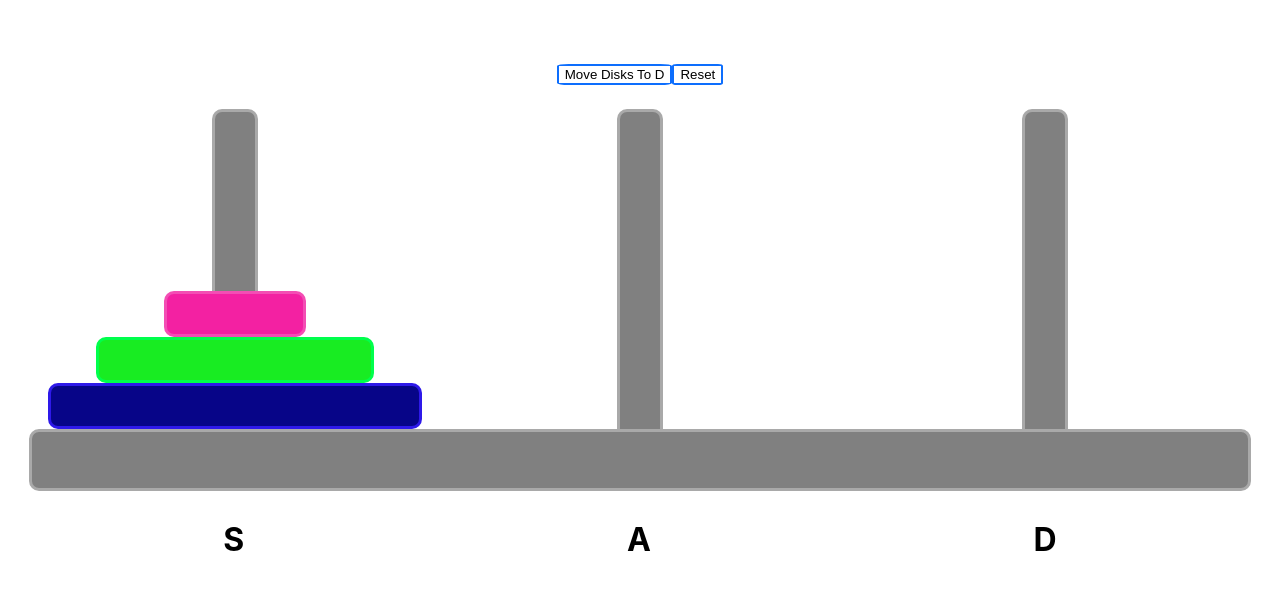
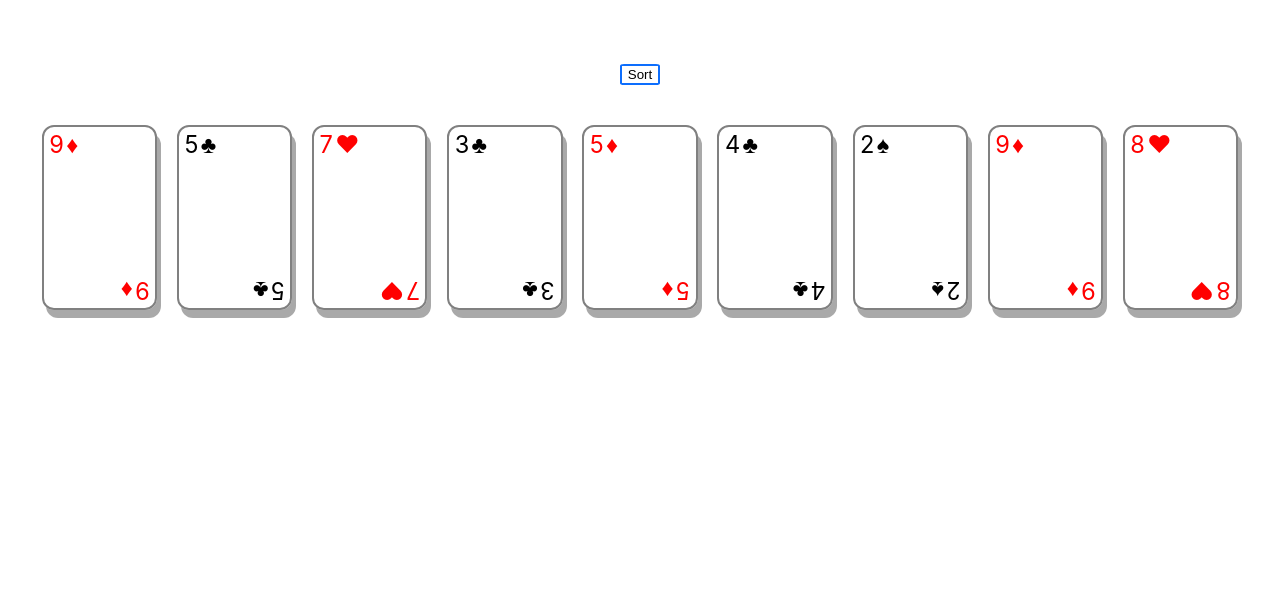
Before and after one commit to IvayloNikolov36/AlgorithmVisualiser, a React (Create React App) app in the folder algorithm-visualizer/: page / in a window 1280 px wide. Shown: the top 590 px of the page. Built offline with nearby package versions, Linux system fonts and the light colour scheme.

Commit message:
bubble sort initial

```diff
--- a/algorithm-visualizer/src/App.css
+++ b/algorithm-visualizer/src/App.css
@@ -8,6 +8,12 @@
 .row {
  display: flex;
  flex-direction: row;
+}
+
+.row-reverse {
+  display: flex;
+  flex-direction: row-reverse;
+  align-self: flex-end;
 }
 
 .col {
@@ -192,3 +198,46 @@
   background-color: rgb(243, 33, 162);
   width: 8.5rem;
 }
+
+/* --- Sorting ---*/
+
+.card {
+  display: flex;
+  flex-direction: column;
+  justify-content: space-between;
+  width: 6.563rem;
+  height: 10.938rem;
+  border: solid 0.125rem;
+  border-radius: 0.75rem;
+  border-color: gray;
+  box-shadow: 0.25rem 0.5rem darkgrey;
+  padding: 0.2rem;
+}
+
+.card-container {
+  width: 95%;
+  display: flex;
+  flex-direction: row;
+  justify-content: space-around;
+  margin: 1.5rem;
+  padding-bottom: 1.25rem;
+}
+
+.cardSymbol {
+  font-size: 1.475rem;
+  color: red;
+}
+
+.cardValue {
+  font-size: 1.475rem;
+  color: red;
+  margin-right: 0.145rem;
+  margin-left: 0.145rem;
+}
+
+.verticalFlip {
+  -webkit-transform: rotate(-180deg);
+  -moz-transform: rotate(-180deg);
+  -ms-transform: rotate(-180deg);
+  -o-transform: rotate(-180deg);
+}
--- a/algorithm-visualizer/src/App.js
+++ b/algorithm-visualizer/src/App.js
@@ -1,13 +1,15 @@
 import './App.css';
+import BubbleSort from './components/BubbleSort';
 //import ChessBoard from './components/ChessBoard';
-import HanoiTower from './components/HanoiTower';
+//import HanoiTower from './components/HanoiTower';
 // import MazeMatrix from './components/MazeMatrix';
 
 function App() {
   return (
     //<MazeMatrix />
     //<ChessBoard/>
-    <HanoiTower/>
+    // <HanoiTower/>
+    <BubbleSort />
   );
 }
 
--- /dev/null
+++ b/algorithm-visualizer/src/components/BubbleSort.jsx
@@ -0,0 +1,58 @@
+import { useEffect } from "react";
+import { useState } from "react";
+import { Card } from "../models/card";
+import { CardSuitEnum } from "../enums/card-suit.enum";
+
+export default function BubbleSort() {
+
+    const [cards, setCards] = useState([]);
+
+    useEffect(() => {
+        const initialCards = [
+            new Card(9, CardSuitEnum.Diamonds),
+            new Card(5, CardSuitEnum.Clubs),
+            new Card(7, CardSuitEnum.Hearts),
+            new Card(3, CardSuitEnum.Clubs),
+            new Card(5, CardSuitEnum.Diamonds),
+            new Card(4, CardSuitEnum.Clubs),
+            new Card(2, CardSuitEnum.Spades),
+            new Card(9, CardSuitEnum.Diamonds),
+            new Card(8, CardSuitEnum.Hearts)
+        ];
+
+        setCards(initialCards);
+    }, [])
+
+    const startSorting = () => {
+
+    }
+
+    const getCardDetailsRow = (card) => {
+        return <>
+            <span className="cardValue" style={{color: card.color}}>{card.value}</span>
+            <span className="cardSymbol" style={{color: card.color}} dangerouslySetInnerHTML={{ __html: card.suit }}></span>
+        </>
+    }
+
+    return (
+        <div className="container">
+            <div className="btnRow">
+                <button onClick={startSorting} className='primaryButton'>Sort</button>
+            </div>
+            <div className="card-container">
+                {
+                    cards.map((card) => {
+                        return <div className="card">
+                            <div className="row">
+                               {getCardDetailsRow(card)}
+                            </div>
+                            <div className="row verticalFlip">
+                                {getCardDetailsRow(card)}
+                            </div>
+                        </div>
+                    })
+                }
+            </div>
+        </div>
+    );
+}
--- /dev/null
+++ b/algorithm-visualizer/src/enums/card-suit.enum.js
@@ -0,0 +1,6 @@
+export const CardSuitEnum = {
+    Spades: '&spades;',
+    Clubs: '&clubs;',
+    Hearts: '&hearts;',
+    Diamonds: '&diams;'
+}
--- /dev/null
+++ b/algorithm-visualizer/src/models/card.js
@@ -0,0 +1,11 @@
+import { CardSuitEnum } from "../enums/card-suit.enum";
+
+export class Card {
+    constructor (value, suit) {
+        this.value = value;
+        this.suit = suit;
+        this.color = (suit === CardSuitEnum.Diamonds || suit === CardSuitEnum.Hearts)
+            ? 'red'
+            : 'black';
+    }
+}
```
